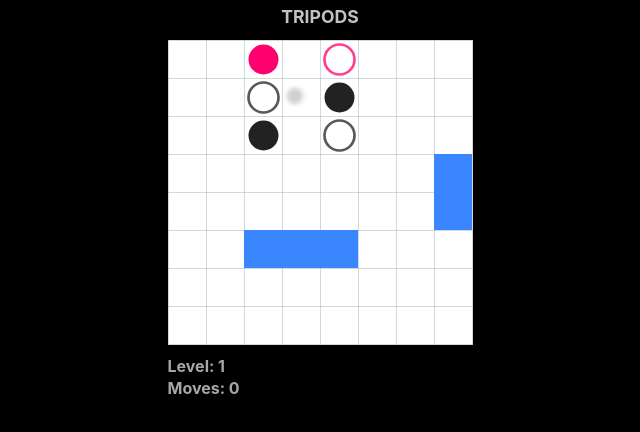
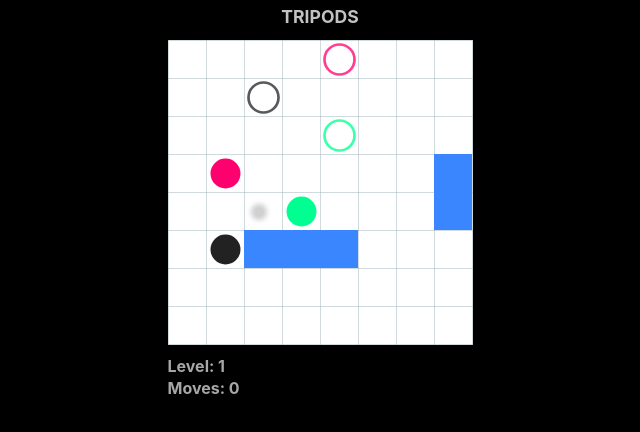
Before and after one commit to donbrae/tripods-web, a plain HTML site: page index.html in a window 1280 px wide. Shown: the whole page, without its empty margins (320-960 px from the left). Drawn offline with Linux system fonts and the light colour scheme.

Commit message:
Works for three feet only.

```diff
--- a/css/main.css
+++ b/css/main.css
@@ -226,7 +226,6 @@ svg.control:hover {
 
 .pivitor {
     transition: opacity linear .2s;
-    z-index: 1250;
 }
 
 .message {
--- a/js/game/add_elements.js
+++ b/js/game/add_elements.js
@@ -94,6 +94,8 @@ var TRIPODS = (function (mod) {
         // Layer 1
         let top = 0;
         let layer_element = _addLayer();
+        mod.game_state.three_color = false;
+
         mod.levels[mod.game_state.level].forEach(row => { // Each row
             let left = 0;
             row.forEach(square => { // Each square
@@ -104,14 +106,19 @@ var TRIPODS = (function (mod) {
                     });
                 }
 
+                // (See mod.config.linking)
                 if (
                     square === 0 || // Empty square
                     square === 4 || // Blocker
                     square === 5 || // Landing 1
-                    square === 6 // Landing other
+                    square === 6 || // Landing 2
+                    square === 7 // Landing 3
                 ) {
                     _addElement(mod.config.linking[square], layer_element, left, top);
                 }
+
+                if (square === 7)
+                    mod.game_state.three_color = true;
 
                 left += mod.ui_attributes.el_side;
             });
--- a/js/game/game_state.js
+++ b/js/game/game_state.js
@@ -6,12 +6,15 @@ TRIPODS.game_state = (function () {
         ignore_user_input: false, // E.g. when foot move is being animated
         level: 0,
         level_win: 0,
-        block_coords: []
+        block_coords: [],
+        three_color: false // Are all three feet different colours?
     },
 
         moves_span = document.querySelector("h2.score span"),
-        foot_1_center, foot_2_center, foot_3_center, landing_1_center,
-        landing_other_center = [];
+        landing_1, // Landing 1 center
+        landing_2, // Landing 2 center
+        landing_3, // Landing 3 center
+        landing_other_center = []; // > DELETE
 
     submod.updateMoveCounter = function () {
         submod.moves++;
@@ -29,9 +32,13 @@ TRIPODS.game_state = (function () {
 
     submod.getWinCoords = function () { // Store target center points
 
-        landing_other_center.length = 0;
-        landing_1_center = TRIPODS.utils.getCenterPoint(document.getElementsByClassName("landing_1")[0]);
+        landing_1 = TRIPODS.utils.getCenterPoint(document.querySelector(".landing-1"));
+        landing_2 = TRIPODS.utils.getCenterPoint(document.querySelector(".landing-2"));
+        landing_3 = TRIPODS.utils.getCenterPoint(document.querySelector(".landing-3"));
 
+        landing_other_center.length = 0; // > DELETE
+
+        // > DELETE
         Array.prototype.forEach.call(document.getElementsByClassName("landing-other"), function (el) {
             landing_other_center.push(TRIPODS.utils.getCenterPoint(el));
         });
@@ -39,27 +46,33 @@ TRIPODS.game_state = (function () {
 
     submod.checkWin = function () {
 
-        var feet_on_target = [];
+        let win = false;
+        const foot_1 = TRIPODS.utils.getCenterPoint(document.getElementById("foot1")); // Foot 1 center
+        const foot_2 = TRIPODS.utils.getCenterPoint(document.getElementById("foot2"));
+        const foot_3 = TRIPODS.utils.getCenterPoint(document.getElementById("foot3"));
 
-        foot_1_center = TRIPODS.utils.getCenterPoint(document.getElementById("foot1"));
+        function landed(foot, landing) {
+            return foot.x === landing.x && foot.y === landing.y
+        }
 
-        if (foot_1_center.x === landing_1_center.x && foot_1_center.y === landing_1_center.y) { // If foot 1 is on its target spot
+        if (
+            submod.three_color &&
+            landed(foot_1, landing_1) &&
+            landed(foot_2, landing_2) &&
+            landed(foot_3, landing_3)
+        ) {
+            win = true;
+        } else if (
+            !submod.three_color &&
+            landed(foot_1, landing_1) && // Foot 1 is on landing 1
+            (landed(foot_2, landing_2) || landed(foot_2, landing_3)) &&
+            (landed(foot_3, landing_3) || landed(foot_3, landing_2))
+        ) {
+            win = true;
+        }
 
-            feet_on_target.push('foot1');
-
-            foot_2_center = TRIPODS.utils.getCenterPoint(document.getElementById("foot2"));
-            foot_3_center = TRIPODS.utils.getCenterPoint(document.getElementById("foot3"));
-
-            // Check whether another foot is on target
-            landing_other_center.forEach(item => {
-                if (item.x === foot_2_center.x && item.y === foot_2_center.y) feet_on_target.push('foot2');
-                else if (item.x === foot_3_center.x && item.y === foot_3_center.y) feet_on_target.push('foot3');
-            });
-
-            if (feet_on_target.length === 3) { // If all feet are on target
-                onWin();
-            }
-        }
+        if (win) // If all feet are on target
+            onWin();
     }
 
     var onWin = function () { // Function to run on win
--- a/js/game/init.js
+++ b/js/game/init.js
@@ -24,9 +24,12 @@ var TRIPODS = (function (mod) {
                     fill: '#222'
                 }
             },
-            foot3: { // Inherits from foot2
+            foot3: { // Inherits from foot1
                 name: 'foot3',
                 id: 'foot3',
+                attributes: {
+                    fill: '#00ff91'
+                }
             },
             /*damager: {
               name: 'damager',
@@ -51,7 +54,7 @@ var TRIPODS = (function (mod) {
             landing_foot1: { // Inherits color from foot1
                 name: 'landing_foot1',
                 shape: 'circle',
-                classes: 'landing_1',
+                classes: 'landing-1',
                 attributes: {
                     'stroke-width': '2.7',
                     'fill-opacity': '0',
@@ -61,7 +64,13 @@ var TRIPODS = (function (mod) {
                     opacity: '0.75'
                 }
             },
-            landing_other: {}, // Inherits from landing_foot1
+            landing_foot2: { // Inherits from foot 1, and color from foot2
+                name: 'landing_foot2',
+            },
+            landing_foot3: { // Inherits from foot 1, and color from foot3
+                name: 'landing_foot3',
+            },
+            landing_other: {}, // Inherits from landing_foot1 // > DELETE
             pivitor: {
                 control: 1,
                 name: 'pivitor',
@@ -94,7 +103,7 @@ var TRIPODS = (function (mod) {
 
     mod.ui_attributes = {
         el_side: 38,
-        control_padding: 10
+        control_padding: 8
     };
 
     mod.init = function () {
@@ -104,16 +113,29 @@ var TRIPODS = (function (mod) {
             mod.config.svg_elements.foot2.attributes = TRIPODS.utils.extend({}, mod.config.svg_elements.foot1.attributes, mod.config.svg_elements.foot2.attributes);
 
             // foot3
-            mod.config.svg_elements.foot3 = TRIPODS.utils.extend({}, mod.config.svg_elements.foot2, mod.config.svg_elements.foot3);
+            mod.config.svg_elements.foot3 = TRIPODS.utils.extend({}, mod.config.svg_elements.foot1, mod.config.svg_elements.foot3);
+            mod.config.svg_elements.foot3.attributes = TRIPODS.utils.extend({}, mod.config.svg_elements.foot1.attributes, mod.config.svg_elements.foot3.attributes);
 
-            // landing_other
+            // landing_foot2
+            mod.config.svg_elements.landing_foot2 = TRIPODS.utils.extend({}, mod.config.svg_elements.landing_foot1, mod.config.svg_elements.landing_foot2);
+            mod.config.svg_elements.landing_foot2.attributes = TRIPODS.utils.extend({}, mod.config.svg_elements.landing_foot1.attributes, mod.config.svg_elements.landing_foot2.attributes);
+            mod.config.svg_elements.landing_foot2.classes = 'landing-2';
+
+            // landing_foot3
+            mod.config.svg_elements.landing_foot3 = TRIPODS.utils.extend({}, mod.config.svg_elements.landing_foot1, mod.config.svg_elements.landing_foot3);
+            mod.config.svg_elements.landing_foot3.attributes = TRIPODS.utils.extend({}, mod.config.svg_elements.landing_foot1.attributes, mod.config.svg_elements.landing_foot3.attributes);
+            mod.config.svg_elements.landing_foot3.classes = 'landing-3';
+
+            // landing_other // > DELETE
             mod.config.svg_elements.landing_other = TRIPODS.utils.extend({}, mod.config.svg_elements.landing_foot1, mod.config.svg_elements.landing_other);
             mod.config.svg_elements.landing_other.attributes = TRIPODS.utils.extend({}, mod.config.svg_elements.landing_foot1.attributes, mod.config.svg_elements.landing_other.attributes);
             mod.config.svg_elements.landing_other.classes = 'landing-other';
 
             // Landing colors
             mod.config.svg_elements.landing_foot1.attributes.stroke = mod.config.svg_elements.foot1.attributes.fill;
-            mod.config.svg_elements.landing_other.attributes.stroke = mod.config.svg_elements.foot2.attributes.fill;
+            mod.config.svg_elements.landing_foot2.attributes.stroke = mod.config.svg_elements.foot2.attributes.fill;
+            mod.config.svg_elements.landing_foot3.attributes.stroke = mod.config.svg_elements.foot3.attributes.fill;
+            mod.config.svg_elements.landing_other.attributes.stroke = mod.config.svg_elements.foot2.attributes.fill; // > DELETE
 
             // Links elements to arrangement
             mod.config.linking = [
@@ -123,7 +145,8 @@ var TRIPODS = (function (mod) {
                 mod.config.svg_elements.foot3, // 3
                 mod.config.svg_elements.block, // 4
                 mod.config.svg_elements.landing_foot1, // 5
-                mod.config.svg_elements.landing_other // 6
+                mod.config.svg_elements.landing_foot2, // 6
+                mod.config.svg_elements.landing_foot3 // 7
             ]
         };
 
--- a/js/game/levels.js
+++ b/js/game/levels.js
@@ -2,17 +2,27 @@ var TRIPODS = (function (mod) {
 
     // Arrangement of elements on grid for each level
     mod.levels = [
-        // Level 1
         [
-            [0, 0, 1, 0, 5, 0, 0, 0],
-            [0, 0, 6, 0, 3, 0, 0, 0],
-            [0, 0, 2, 0, 6, 0, 0, 0],
-            [0, 0, 0, 0, 0, 0, 0, 4],
-            [0, 0, 0, 0, 0, 0, 0, 4],
-            [0, 0, 4, 4, 4, 0, 0, 0],
+            [0, 0, 0, 0, 5, 0, 0, 0],
+            [0, 0, 6, 0, 0, 0, 0, 0],
+            [0, 0, 0, 0, 7, 0, 0, 0],
+            [0, 1, 0, 0, 0, 0, 0, 4],
+            [0, 0, 0, 3, 0, 0, 0, 4],
+            [0, 2, 4, 4, 4, 0, 0, 0],
             [0, 0, 0, 0, 0, 0, 0, 0],
             [0, 0, 0, 0, 0, 0, 0, 0]
         ],
+        // // Level 1
+        // [
+        //     [0, 0, 1, 0, 5, 0, 0, 0],
+        //     [0, 0, 6, 0, 3, 0, 0, 0],
+        //     [0, 0, 2, 0, 6, 0, 0, 0],
+        //     [0, 0, 0, 0, 0, 0, 0, 4],
+        //     [0, 0, 0, 0, 0, 0, 0, 4],
+        //     [0, 0, 4, 4, 4, 0, 0, 0],
+        //     [0, 0, 0, 0, 0, 0, 0, 0],
+        //     [0, 0, 0, 0, 0, 0, 0, 0]
+        // ],
         // [ // Level 2
         //     [0, 0, 0, 0, 4, 0, 1, 0],
         //     [0, 4, 4, 0, 0, 0, 4, 0],
```
